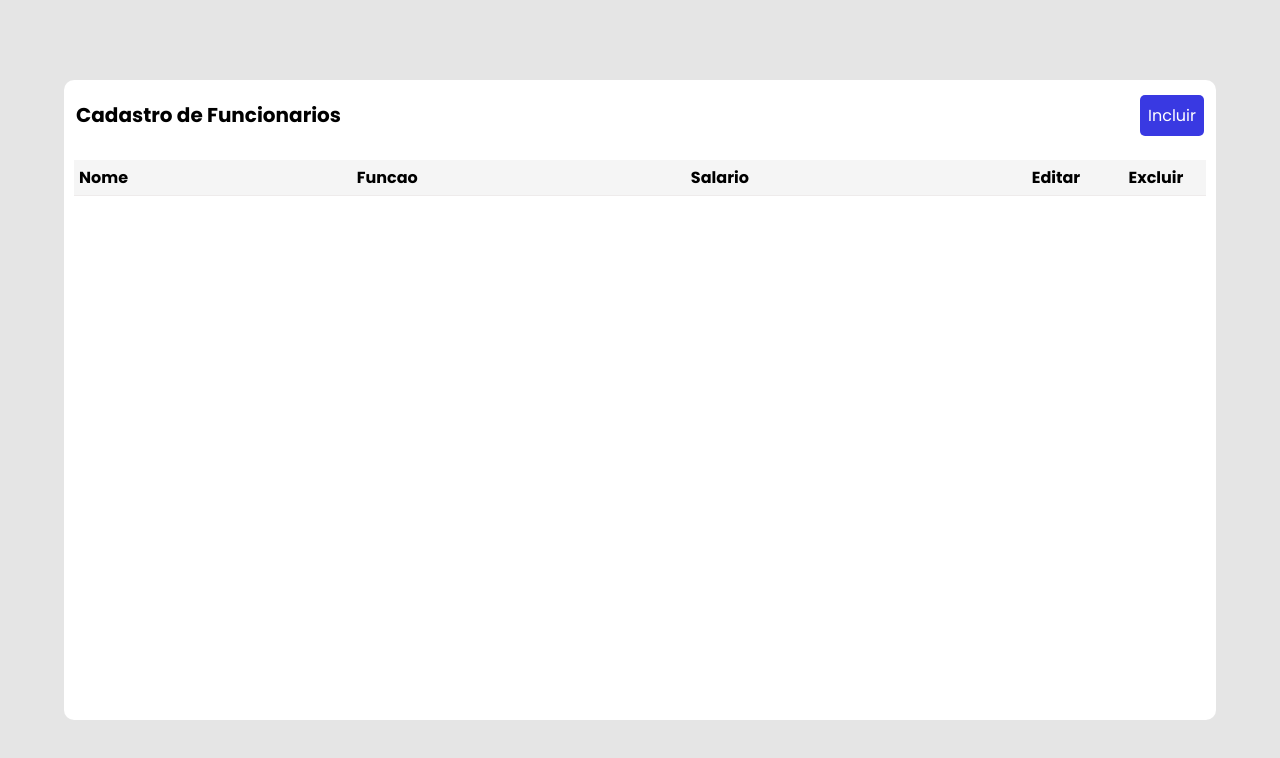
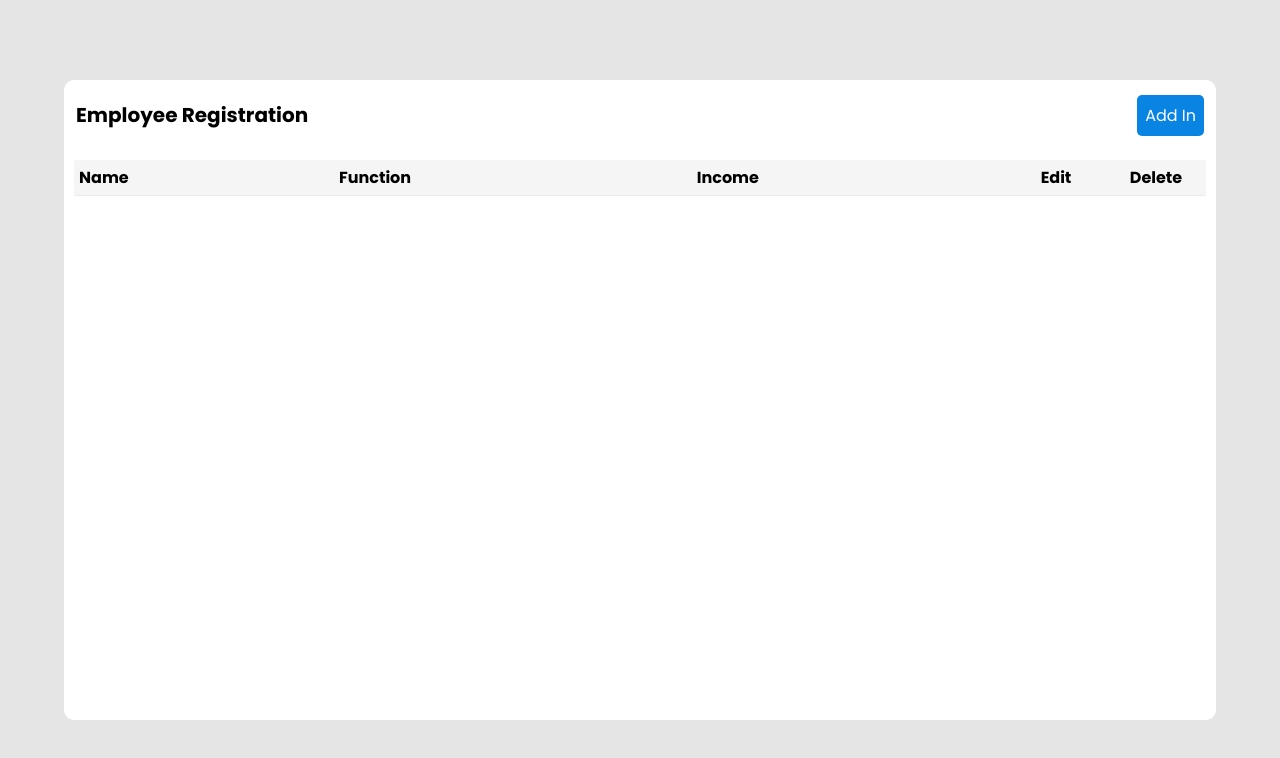
Before and after one commit to benevora/crud, a plain HTML site: page index.html in a window 1280 px wide. Drawn offline with nearby package versions, Linux system fonts and the light colour scheme.

Commit message:
Update (index.html, and style.css)

```diff
--- a/index.html
+++ b/index.html
@@ -11,19 +11,19 @@
 <body>
   <div class="container">
     <div class="header">
-      <span>Cadastro de Funcionarios</span>
-      <button onclick="openModal()" id="new">Incluir</button>
+      <span>Employee Registration</span>
+      <button onclick="openModal()" id="new">Add In</button>
     </div>
 
     <div class="divTable">
       <table>
         <thead>
           <tr>
-            <th>Nome</th>
-            <th>Funcao</th>
-            <th>Salario</th>
-            <th class="acao">Editar</th>
-            <th class="acao">Excluir</th>
+            <th>Name</th>
+            <th>Function</th>
+            <th>Income</th>
+            <th class="acao">Edit</th>
+            <th class="acao">Delete</th>
           </tr>
         </thead>
         <tbody>
@@ -35,7 +35,7 @@
     <div class="modal-container">
       <div class="modal">
         <form>
-          <label for="m-nome">Nome</label>
+          <label for="m-nome">Name</label>
           <input
             id="m-nome"
             type="text"
@@ -43,7 +43,7 @@
             required
           >
 
-          <label for="m-funcao">Funcao</label>
+          <label for="m-funcao">Function</label>
           <input
             id="m-funcao"
             type="text"
@@ -51,7 +51,7 @@
             required
           >
 
-          <label for="m-salario">Salario</label>
+          <label for="m-salario">Income</label>
           <input
             id="m-salario"
             type="number"
@@ -59,7 +59,7 @@
             required
           >
 
-          <button id="btnSalvar">Salvar</button>
+          <button id="btnSalvar">Save</button>
         </form>
       </div>
     </div>
--- a/style.css
+++ b/style.css
@@ -47,7 +47,7 @@ button {
   border-radius: 5px;
   border: none;
   color: white;
-  background-color: rgb(57,57,226);
+  background-color: #0984e3;
 }
 
 .divTable {
@@ -109,6 +109,13 @@ tbody tr td.acao {
   text-align: center;
 }
 
+tbody .bx-edit {
+  color: #0984e3;
+}
+
+tbody .bx-trash {
+  color: red;
+}
 
 @media (max-width: 700px) {
   body {
@@ -145,6 +152,8 @@ tbody tr td.acao {
   }
 }
 
+
+/* ============ modal ================================== */
 .modal-container {
   width: 100vw;
   height: 100vh;
@@ -190,7 +199,7 @@ tbody tr td.acao {
   border-radius: 20px;
   padding: 5px 10px;
   border: none;
-  background-color: rgb(57,57,226);
+  background-color: #0984e3;
   color: white;
 }
 
```
